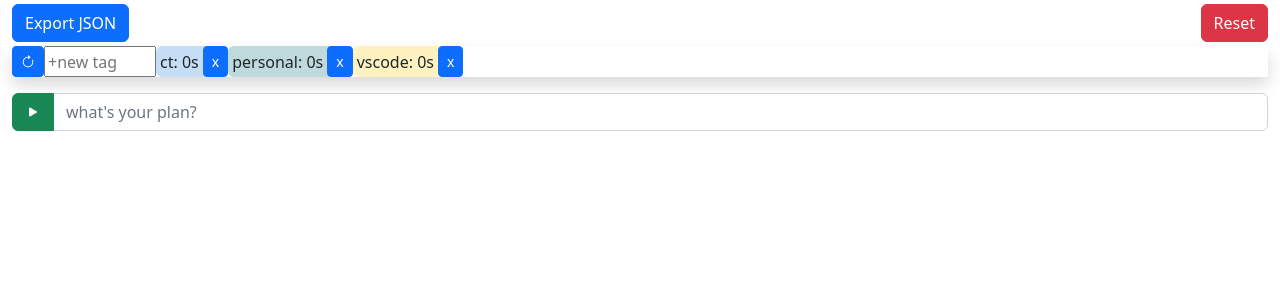
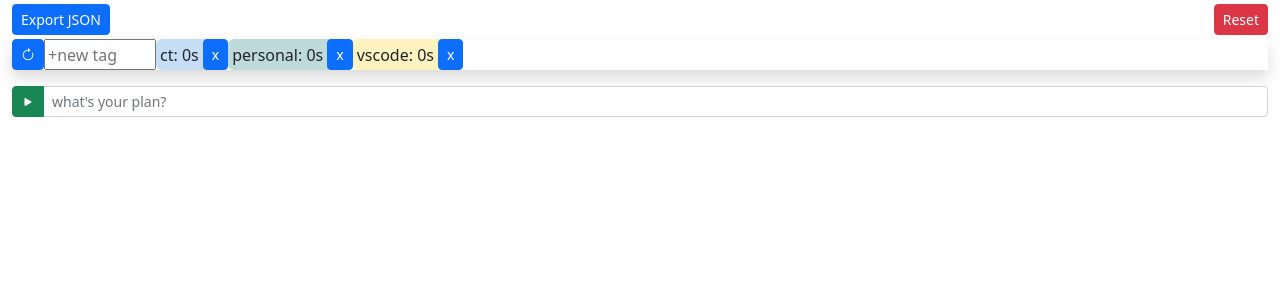
Before and after one commit to wenhoujx/timr, a React (Vite) app: page / in a window 1280 px wide. Shown: the top 300 px of the page. Built offline with nearby package versions, Linux system fonts and the light colour scheme.

Commit message:
update button size

```diff
--- a/src/components/NewTask.jsx
+++ b/src/components/NewTask.jsx
@@ -14,8 +14,10 @@ export function NewTask({ addTask }) {
     return (<InputGroup>
         <Button
             className="btn-success bi-play-fill"
+            size="sm"
             onClick={handleClick} />
         <Form.Control
+        size="sm"
             placeholder="what's your plan?"
             onChange={(e) => setValue(e.target.value)}
             onKeyDown={(e) => { e.key === 'Enter' && handleClick() }}
--- a/src/components/TopControls.jsx
+++ b/src/components/TopControls.jsx
@@ -17,6 +17,7 @@ export function TopControls({ state, reset }) {
     return (
         <div className="d-flex">
             <Button
+            size="sm"
                 href={`data:text/json;charset=utf-8,${encodeURIComponent(
                     toJson(state)
                 )}`}
@@ -25,7 +26,9 @@ export function TopControls({ state, reset }) {
                 Export JSON
             </Button>
 
-            <Button className="ms-auto btn-danger" onClick={() => reset()} >Reset</Button>
+            <Button
+            size="sm"
+            className="ms-auto btn-danger" onClick={() => reset()} >Reset</Button>
 
         </div>
     )
```
